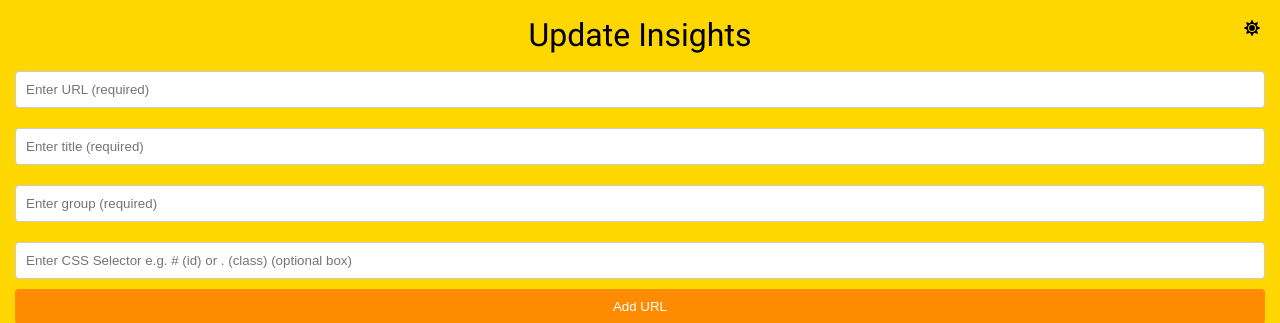
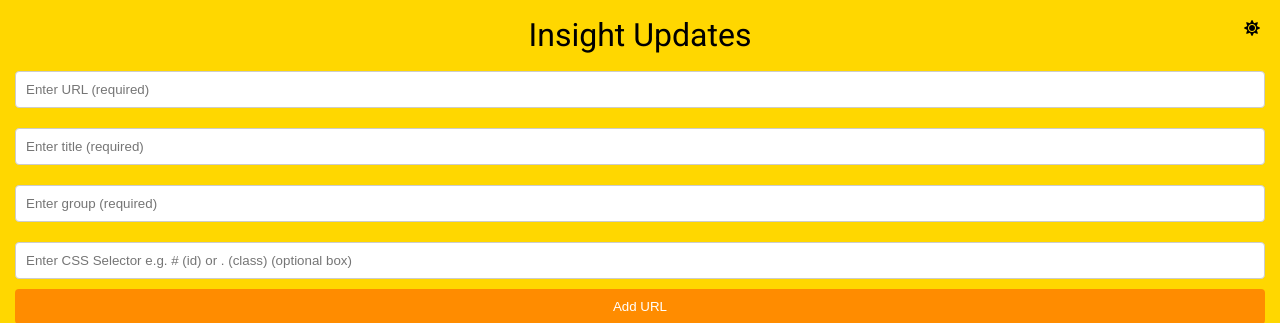
Before and after one commit to jezzaayt/UpdateInsight, a Flask app: page / in a window 1280 px wide. Shown: the top 323 px of the page. Run offline with Flask 3, Linux system fonts and the light colour scheme; some libraries are stand-ins or nearby versions.

Commit message:
Switched title around for better naming

```diff
--- a/templates/index.html
+++ b/templates/index.html
@@ -19,11 +19,11 @@
     <link rel="icon" type="image/x-icon" href="{{ url_for('static', filename='favicon.ico') }}">
 
 
-    <title class="title">Update Insights</title>
+    <title class="title">Insight Updates</title>
 </head>
 <body>
 
-    <h1>Update Insights</h1>
+    <h1>Insight Updates</h1>
     <i id="theme-icon" class="fas fa-sun" onclick="toggleTheme()"></i>
 
     {% with messages = get_flashed_messages(with_categories=True) %}
```
